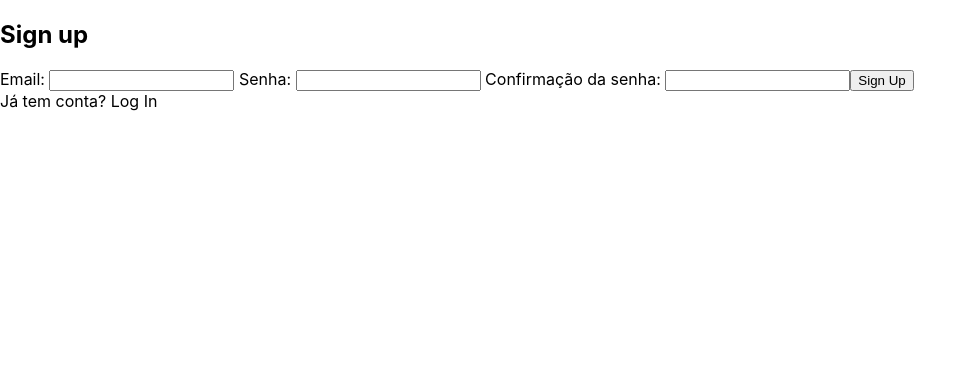
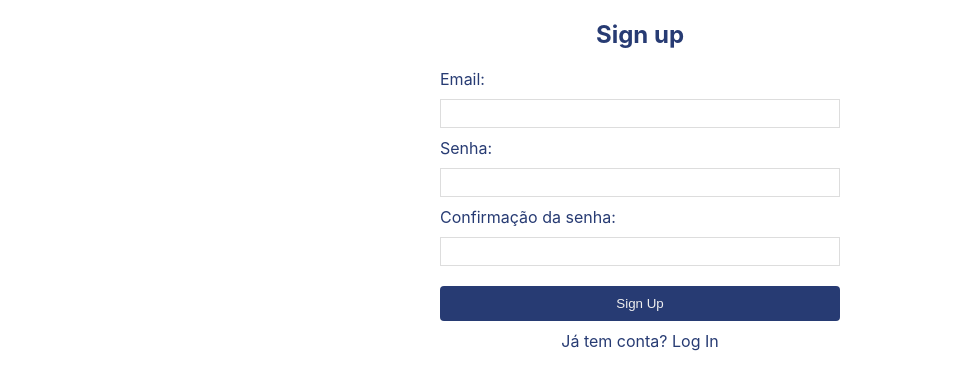
Before and after one commit to orivaldosantana/dataviewer_t1, a Next.js app: page /signup in a window 1280 px wide. Shown: the top 390 px of the page, without its empty margins (0-976 px from the left). Built offline with nearby package versions, Linux system fonts and the light colour scheme.

Commit message:
aplicando um css global básico

```diff
--- a/components/signup.js
+++ b/components/signup.js
@@ -3,16 +3,18 @@ import React from 'react'
 const Signup = () => {
   return (
     <>
-      <div className="Signup">
+      <div className="card">
         <h2> Sign up </h2>
-        <form>
+        <form className="form">
           <label> Email: </label>
           <input type="email" required />
           <label> Senha: </label>
           <input type="password" required />
           <label> Confirmação da senha: </label>
           <input type="password" required />
-          <button type="submit">Sign Up </button>
+          <button className="button" type="submit">
+            Sign Up{' '}
+          </button>
         </form>
         <div> Já tem conta? Log In </div>
       </div>
--- a/styles/globals.css
+++ b/styles/globals.css
@@ -15,12 +15,38 @@ a {
   box-sizing: border-box;
 }
 
-@media (prefers-color-scheme: dark) {
-  html {
-    color-scheme: dark;
-  }
-  body {
-    color: white;
-    background: black;
-  }
+.card {
+  text-align: center;
+  color: #273b73;
 }
+
+.form {
+  max-width: 400px;
+  margin: 0 auto;
+  text-align: center;
+}
+
+.form label {
+  text-align: left;
+  display: block;
+}
+
+.form input {
+  width: 100%;
+  padding: 6px 10px;
+  margin: 10px 0;
+  border: 1px solid #ddd;
+  box-sizing: border-box;
+  display: block;
+}
+
+.button {
+  background: #273b73;
+  color: #efefef;
+  border: 0;
+  margin: 10px 0;
+  padding: 10px;
+  border-radius: 4px;
+  cursor: pointer;
+  width: 100%;
+}
```
Also changed, not shown: styles/Home.module.css (+0 -13 lines).
